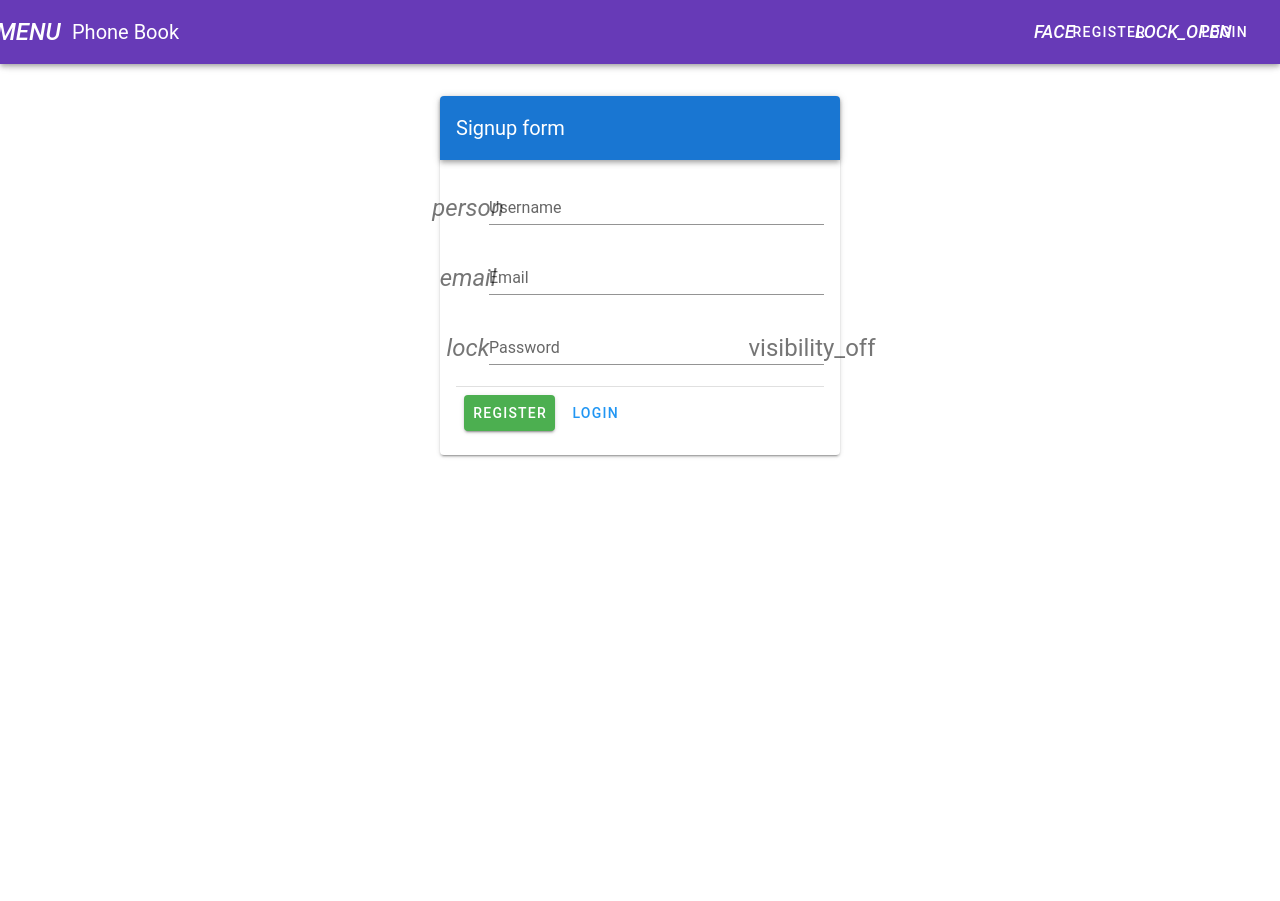
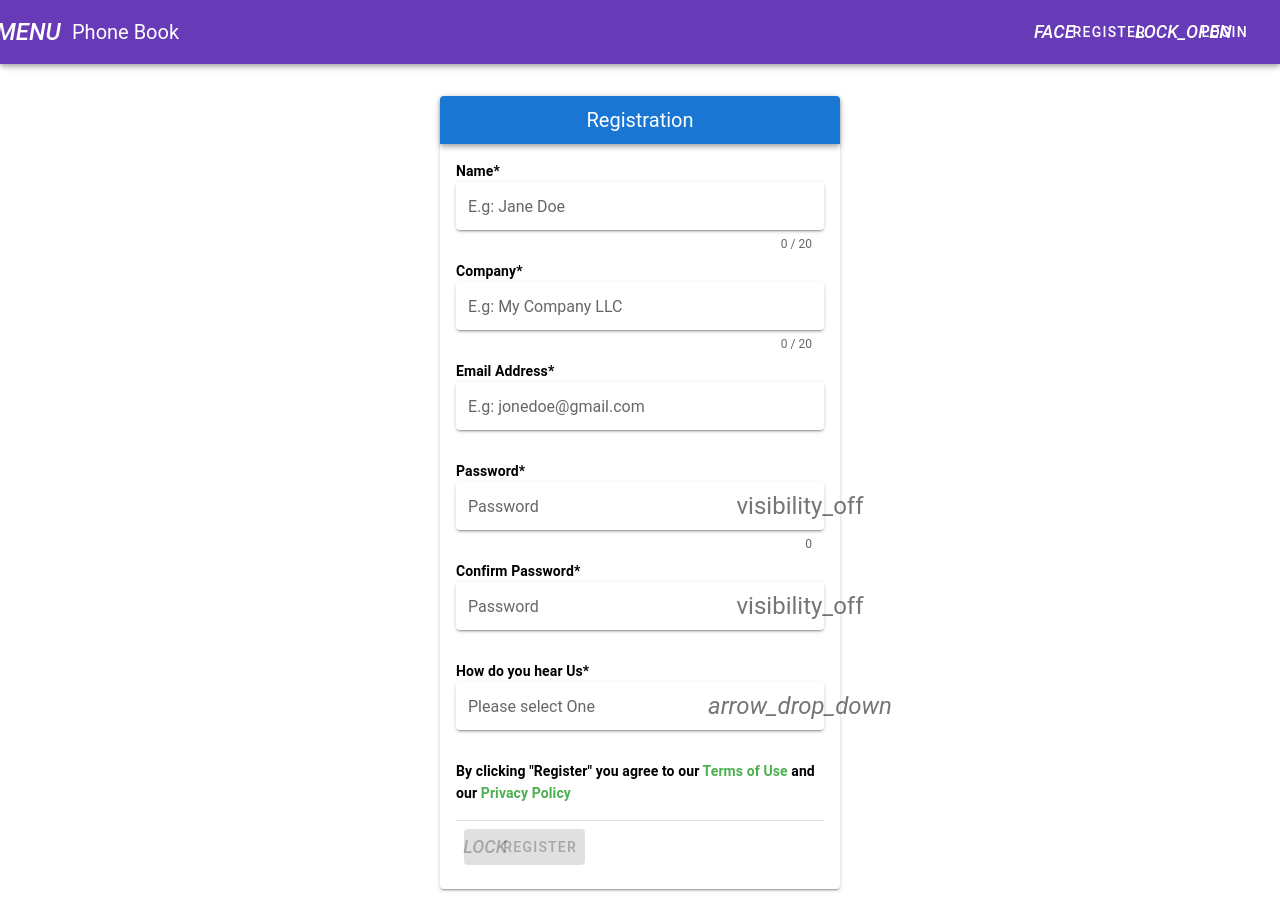
Before and after one commit to UsmanIdrees1/phonebook, a Vue app: page / in a window 1280 px wide. Built offline with nearby package versions, Linux system fonts and the light colour scheme; no server answers.

Commit message:
added fields added some more fields

```diff
--- a/src/views/signup.vue
+++ b/src/views/signup.vue
@@ -1,29 +1,83 @@
 <template>
   <v-app>
     <v-card width="400" class="mx-auto mt-5">
-      <v-toolbar dark color="primary">
-        <v-toolbar-title>Signup form</v-toolbar-title>
+      <v-toolbar dark dense color="primary">
+        <v-toolbar-title class="mx-auto">Registration</v-toolbar-title>
       </v-toolbar>
       <v-card-text>
-        <v-form @submit.prevent="submit">
+        <v-form @submit.prevent="submit" v-model="valid">
+          <b class="black--text">Name*</b>
           <v-text-field
-            label="Username"
-            prepend-icon="person"
+            solo
+            label="E.g: Jane Doe"
             v-model="Username"
+            :rules="nameRules"
+            :counter="20"
+            required
           />
-          <v-text-field label="Email" prepend-icon="email" v-model="email" />
+          <b class="black--text">Company*</b>
+          <v-text-field
+            solo
+            label="E.g: My Company LLC"
+            v-model="company"
+            :rules="nameRules"
+            :counter="20"
+            required
+          />
+          <b class="black--text">Email Address*</b>
+          <v-text-field
+            solo
+            label="E.g: jonedoe@gmail.com"
+            v-model="email"
+            :rules="emailRules"
+            required
+          />
+          <b class="black--text">Password*</b>
           <v-text-field
             :type="showPassword ? 'text' : 'password'"
             label="Password"
+            solo
             v-model="password"
-            prepend-icon="lock"
             :append-icon="showPassword ? 'visibility' : 'visibility_off'"
             @click:append="showPassword = !showPassword"
+            :rules="passRules"
+            counter
+            required
           />
+          <b class="black--text">Confirm Password*</b>
+          <v-text-field
+            :type="showPassword ? 'text' : 'password'"
+            label="Password"
+            solo
+            :append-icon="showPassword ? 'visibility' : 'visibility_off'"
+            @click:append="showPassword = !showPassword"
+            :rules="confirmPasswordRules"
+            required
+          />
+          <b class="black--text">How do you hear Us*</b>
+          <v-select
+            :items="items"
+            label="Please select One"
+            v-model="refrence"
+            solo
+            append-icon="arrow_drop_down"
+            :rules="selectRules"
+            required
+          ></v-select>
+          <div>
+            <p class="font-weight-bold black--text">
+              By clicking "Register" you agree to our
+              <span class="green--text">Terms of Use</span> and our
+              <span class="green--text">Privacy Policy</span>
+            </p>
+          </div>
+
           <v-divider></v-divider>
           <v-card-actions>
-            <v-btn type="submit" color="success">Register</v-btn>
-            <v-btn text color="info" to="/login">Login</v-btn>
+            <v-btn :disabled="!valid" type="submit" color="success">
+              <v-icon left>lock</v-icon>
+              Register
+            </v-btn>
           </v-card-actions>
         </v-form>
       </v-card-text>
@@ -31,36 +85,58 @@
   </v-app>
 </template>
 <script>
-// export default {
-//   data() {
-//     return {
-//       showPassword: false,
-//     };
-//   },
-// };
 import {
   getAuth,
   createUserWithEmailAndPassword,
   updateProfile,
 } from "firebase/auth";
+import { getFirestore, collection, addDoc } from "firebase/firestore";
 export default {
   data() {
     return {
+      db: null,
       showPassword: false,
       Username: "",
+      company: "",
       email: "",
+      refrence: "",
       password: "",
+      items: ["Foo", "Bar", "Fizz", "Buzz"],
+      // validation
+      valid: false,
+      nameRules: [
+        (v) => !!v || "required",
+        (v) => v.length <= 20 || "Name must be less than 20 characters",
+      ],
+      passRules: [
+        (v) => !!v || "required",
+        (v) => v.length >= 8 || "Min 8 characters",
+      ],
+      emailRules: [
+        (v) => !!v || "required",
+        // (v) => /.+@.+/.test(v) || "E-mail must be valid",
+        (v) =>
+          /^(([^<>()[\]\\.,;:\s@']+(\.[^<>()\\[\]\\.,;:\s@']+)*)|('.+'))@((\[[0-9]{1,3}\.[0-9]{1,3}\.[0-9]{1,3}\.[0-9]{1,3}\])|(([a-zA-Z\-0-9]+\.)+[a-zA-Z]{2,}))$/.test(
+            v
+          ) || "E-mail must be valid",
+      ],
+      confirmPasswordRules: [
+        (v) => !!v || "type confirm password",
+        (v) =>
+          v === this.password || "The password confirmation does not match.",
+      ],
+      selectRules: [(v) => !!v || "Item is required"],
+      ////////
     };
   },
   methods: {
-    async submit() {
+    submit() {
       const auth = getAuth();
       createUserWithEmailAndPassword(auth, this.email, this.password)
-        .then((userCredential) => {
+        .then(async (userCredential) => {
           // Signed in
           const user = userCredential.user;
-          console.log(userCredential + "user U" + user);
-          ///////
+          await this.firestoreSubmit(user.uid + "USER");
           updateProfile(auth.currentUser, {
             displayName: this.Username,
           })
@@ -80,6 +156,20 @@ export default {
           // ..
         });
     },
+    async firestoreSubmit(userid) {
+      try {
+        const docRef = await addDoc(collection(this.db, userid), {
+          company: this.company,
+          refrence: this.refrence,
+        });
+        console.log("Document written with ID: ", docRef.id);
+      } catch (e) {
+        console.error("Error adding document: ", e);
+      }
+    },
+  },
+  async mounted() {
+    this.db = getFirestore();
   },
 };
 </script>
```
